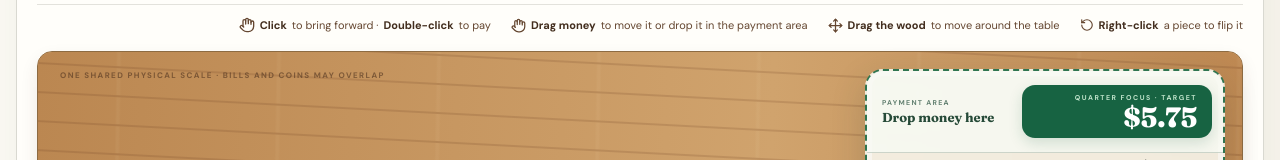
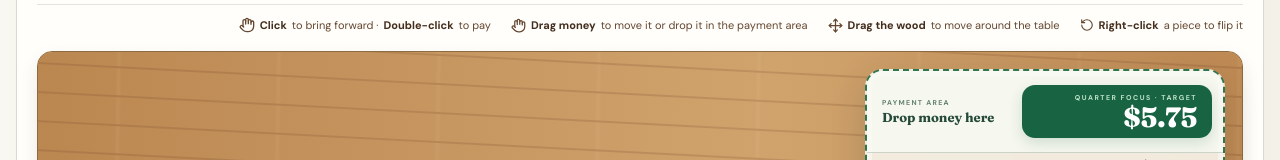
Before and after one commit to julianf4r/cash-class, a Vue app: page / in a window 1280 px wide. Shown: the part 156-316 px from the top of the page. Built offline with nearby package versions, Linux system fonts and the light colour scheme.

Commit message:
style: remove table scale labels and coin size legend

```diff
--- a/src/App.vue
+++ b/src/App.vue
@@ -849,13 +849,6 @@ function endPan(event: PointerEvent) {
                 @pointercancel="endPan"
               >
               <div class="table-grain"></div>
-              <div class="table-label scale-label">ONE SHARED PHYSICAL SCALE · BILLS AND COINS MAY OVERLAP</div>
-              <div class="coin-size-key">
-                <span v-for="money in coinDenominations" :key="money.id">
-                  <i :style="{ width: `${((money.diameter ?? 24.26) / 24.26) * 17}px`, height: `${((money.diameter ?? 24.26) / 24.26) * 17}px` }"></i>
-                  {{ money.shortName }}
-                </span>
-              </div>
 
               <button
                 v-for="piece in walletPieces"
--- a/src/assets/app.css
+++ b/src/assets/app.css
@@ -29,8 +29,6 @@ footer{border-top:1px solid #dcdbd4;color:#7f8983;text-align:center;padding:24px
 .money-table:after{content:'';position:absolute;left:3%;right:3%;top:53%;height:1px;background:#6c412744;box-shadow:0 1px #f1cb9747;pointer-events:none}
 .table-instruction{position:absolute;right:15px;top:12px;display:flex;align-items:center;gap:8px;color:#4f321f;background:#fff9edc9;border:1px solid #fff5df;border-radius:9px;padding:7px 10px;box-shadow:0 2px 8px #4a2c1824;z-index:40;pointer-events:none}
 .table-instruction span,.table-instruction strong{display:block}.table-instruction span{font-size:8px}.table-instruction strong{font-size:10px}
-.table-label{position:absolute;left:14px;color:#50331f99;font-size:8px;font-weight:800;letter-spacing:1.4px;z-index:30;pointer-events:none}.bills-label{top:16px}.coins-label{top:56%}
-.coin-size-key{position:absolute;right:13px;bottom:10px;display:flex;align-items:end;gap:8px;padding:5px 8px;border-radius:8px;background:#69442925;color:#4d321f;font-size:7px;font-weight:700;z-index:30;pointer-events:none}.coin-size-key span{display:flex;align-items:center;gap:3px}.coin-size-key i{display:block;border-radius:50%;background:#d9d5c8;border:1px solid #7c786e}
 .physical-money{position:absolute;left:var(--piece-x);top:var(--piece-y);z-index:var(--piece-z);border:0;background:none;padding:0;cursor:grab;transform:translate(-50%,-50%) translate(var(--drag-x),var(--drag-y)) rotate(var(--piece-rotation));transition:filter .15s,box-shadow .15s;touch-action:none;-webkit-tap-highlight-color:transparent}
 .physical-money img{display:block;width:100%;height:100%;pointer-events:none;user-select:none}
 .physical-money.kind-bill{width:min(20%,145px);aspect-ratio:2.38/1;border-radius:3px;filter:drop-shadow(0 3px 3px #3d271a55)}
@@ -51,7 +49,7 @@ footer{border-top:1px solid #dcdbd4;color:#7f8983;text-align:center;padding:24px
 footer small{display:block;margin-top:9px;color:#929b96;font-size:10px;line-height:1.5}
 
 @media(max-width:900px){.money-table{height:500px}.physical-money.kind-bill{width:min(20%,150px)}.wallet-legend{grid-template-columns:repeat(4,1fr)}}
-@media(max-width:650px){.money-table{height:560px}.table-instruction{top:38px;right:10px}.physical-money.kind-bill{width:42%}.physical-money.kind-bill.twenty,.physical-money.kind-bill.five{left:25%}.physical-money.kind-bill.ten,.physical-money.kind-bill.one{left:74%}.physical-money.kind-bill.twenty,.physical-money.kind-bill.ten{top:21%}.physical-money.kind-bill.five,.physical-money.kind-bill.one{top:40%}.money-table:after{top:52%}.coins-label{top:54%}.physical-money.kind-coin{width:61px;height:61px}.wallet-legend{grid-template-columns:1fr 1fr}.coin-size-key{display:none}}
+@media(max-width:650px){.money-table{height:560px}.table-instruction{top:38px;right:10px}.physical-money.kind-bill{width:42%}.physical-money.kind-bill.twenty,.physical-money.kind-bill.five{left:25%}.physical-money.kind-bill.ten,.physical-money.kind-bill.one{left:74%}.physical-money.kind-bill.twenty,.physical-money.kind-bill.ten{top:21%}.physical-money.kind-bill.five,.physical-money.kind-bill.one{top:40%}.money-table:after{top:52%}.physical-money.kind-coin{width:61px;height:61px}.wallet-legend{grid-template-columns:1fr 1fr}}
 
 /* Large tabletop layout and one shared physical scale */
 main{width:min(1480px,calc(100% - 32px))}
@@ -73,7 +71,6 @@ main{width:min(1480px,calc(100% - 32px))}
 .physical-money.kind-coin.dragging{transform:translate(-50%,-50%) translate(var(--drag-x),var(--drag-y)) rotate(var(--piece-rotation)) scale(var(--coin-scale))}
 .physical-money.kind-coin .money-value-badge{right:-12px;top:-10px;min-width:21px;height:17px;padding:0 4px;font-size:7px}
 .table-instruction{top:10px}
-.table-label{left:16px}
 
 @media(max-width:1100px){
   .game-layout{grid-template-columns:1fr}
@@ -105,7 +102,6 @@ main{width:min(1480px,calc(100% - 32px))}
 .money-table:after{content:none}
 .table-canvas{position:relative;width:1500px;height:900px;overflow:hidden;background:linear-gradient(92deg,#bb8751,#d0a36d 38%,#b77e48 72%,#cb9a62);touch-action:none}
 .table-canvas .table-grain{inset:0}
-.scale-label{top:18px;left:22px}
 .physical-money.kind-bill{width:340px;aspect-ratio:2.35/1}
 .physical-money.kind-coin{width:52.9px;height:52.9px;aspect-ratio:1}
 .physical-money.kind-coin .money-value-badge{right:-10px;top:-8px;min-width:23px;height:18px;font-size:8px}
```
